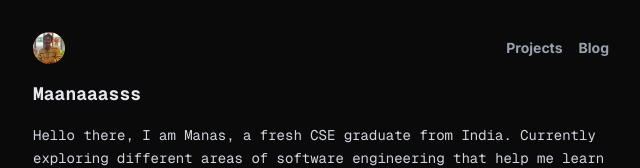
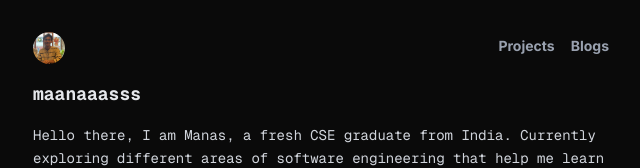
Before and after one commit to maanaaasss/dev.maanaaasss, a Next.js app: page / in a window 1280 px wide. Shown: the top 168 px of the page, without its empty margins (319-959 px from the left). Built offline with nearby package versions, Linux system fonts and the light colour scheme.

Commit message:
feat: add smooth left-to-right animated underline on navlink click

```diff
--- a/src/app/page.tsx
+++ b/src/app/page.tsx
@@ -1,3 +1,6 @@
+"use client";
+
+import { useState } from "react";
 import Image from "next/image";
 
 function GitHubIcon({ size = 18 }: { size?: number }) {
@@ -29,6 +32,8 @@ function XIcon({ size = 18 }: { size?: number }) {
 }
 
 export default function Home() {
+  const [activeTab, setActiveTab] = useState<string | null>(null);
+
   return (
     <div className="flex flex-1 flex-col font-mono bg-[#0a0a0a] text-gray-200">
       <main className="max-w-[600px] w-full mx-auto px-3 pt-8 pb-12">
@@ -46,22 +51,44 @@ export default function Home() {
           <nav className="flex items-center gap-4 text-sm font-bold font-sans text-gray-400">
             <a
               href="#"
-              className="transition-colors duration-200 hover:text-gray-100"
+              onClick={(e) => {
+                e.preventDefault();
+                setActiveTab(activeTab === "projects" ? null : "projects");
+              }}
+              className={`relative pb-1 transition-colors duration-200 ${
+                activeTab === "projects" ? "text-gray-100" : "hover:text-gray-100"
+              }`}
             >
               Projects
+              <span
+                className={`absolute bottom-0 left-0 h-[2px] w-full bg-gray-100 origin-left transition-transform duration-300 ease-out ${
+                  activeTab === "projects" ? "scale-x-100" : "scale-x-0"
+                }`}
+              />
             </a>
             <a
               href="#"
-              className="transition-colors duration-200 hover:text-gray-100"
+              onClick={(e) => {
+                e.preventDefault();
+                setActiveTab(activeTab === "blogs" ? null : "blogs");
+              }}
+              className={`relative pb-1 transition-colors duration-200 ${
+                activeTab === "blogs" ? "text-gray-100" : "hover:text-gray-100"
+              }`}
             >
-              Blog
+              Blogs
+              <span
+                className={`absolute bottom-0 left-0 h-[2px] w-full bg-gray-100 origin-left transition-transform duration-300 ease-out ${
+                  activeTab === "blogs" ? "scale-x-100" : "scale-x-0"
+                }`}
+              />
             </a>
           </nav>
         </header>
 
         {/* ── Main content ── */}
         <section>
-          <h1 className="text-lg font-bold mt-4 mb-4">Maanaaasss</h1>
+          <h1 className="text-lg font-bold mt-4 mb-4">maanaaasss</h1>
 
           <div className="space-y-4 text-sm text-gray-300 leading-relaxed">
             <p>
```
